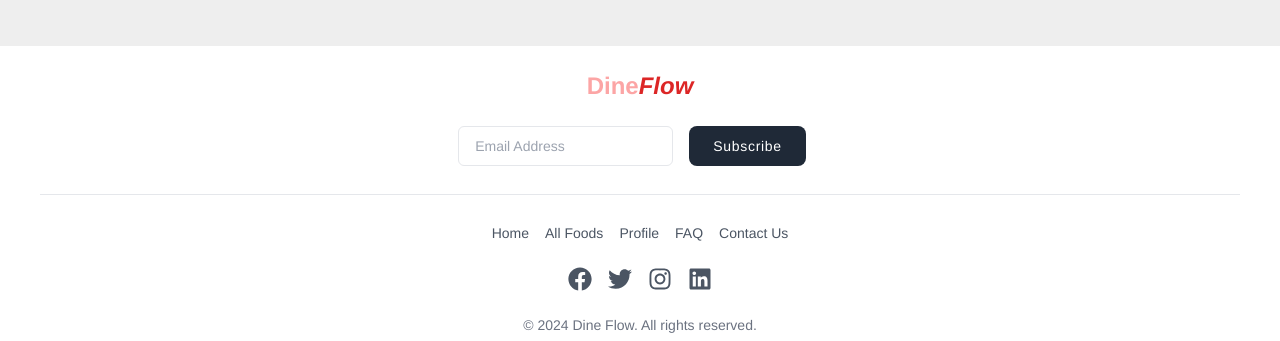
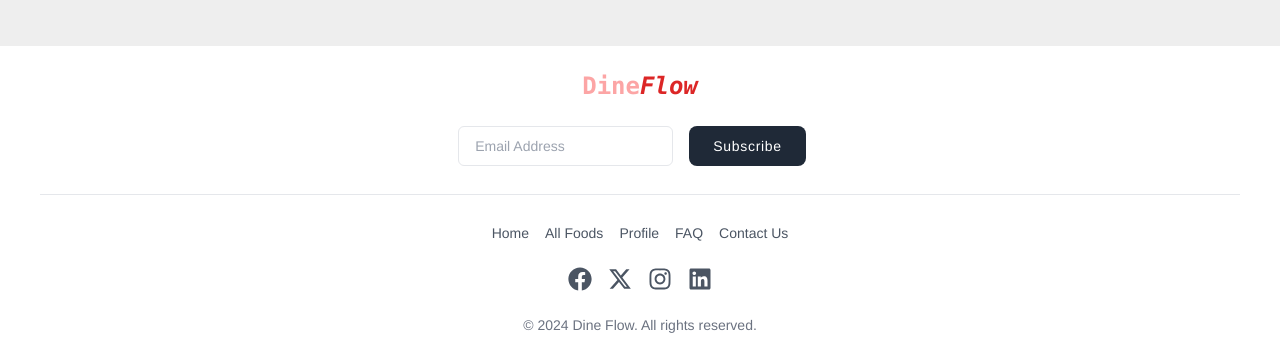
Before and after one commit to Shaon007/Dine-Flow-Client, a React (Vite) app: page /purchase in a window 1280 px wide. Shown: the part 754-1095 px from the top of the page. Built offline with nearby package versions, Linux system fonts and the light colour scheme; no server answers.

Commit message:
fixed twitter logo

```diff
--- a/package.json
+++ b/package.json
@@ -10,6 +10,7 @@
     "preview": "vite preview"
   },
   "dependencies": {
+    "@fortawesome/fontawesome-free": "^6.7.2",
     "axios": "^1.7.9",
     "firebase": "^11.1.0",
     "localforage": "^1.10.0",
--- a/src/Component/Footer.jsx
+++ b/src/Component/Footer.jsx
@@ -1,7 +1,7 @@
 import React, { useState } from "react";
 import { Link } from "react-router-dom";
 import { FaFacebook, FaTwitter, FaInstagram, FaLinkedin } from "react-icons/fa";
-
+import { FaXTwitter } from "react-icons/fa6";
 const Footer = () => {
   const [email, setEmail] = useState("");
   const [isModalOpen, setIsModalOpen] = useState(false);
@@ -26,7 +26,7 @@ const Footer = () => {
       <footer className=" max-w-[1600px] mx-auto flex justify-center px-4 text-gray-800 ">
         <div className="container  px-6 py-6 ">
           <Link to='/' className="flex justify-center text-white">
-            <h2 className="text-red-300 text-2xl font-semibold">Dine<span className="font-semibold text-2xl italic text-red-600  ">Flow</span></h2>
+            <h2 className="text-red-300 text-2xl font-mono font-semibold">Dine<span className="font-semibold text-2xl italic font-mono text-red-600  ">Flow</span></h2>
           </Link>
 
           <div className="flex flex-col justify-center mx-auto mt-6 space-y-3 md:space-y-0 md:flex-row">
@@ -100,7 +100,7 @@ const Footer = () => {
               rel="noopener noreferrer"
               className="text-gray-600 hover:text-blue-500"
             >
-              <FaTwitter size={24} />
+              <FaXTwitter size={24} />
             </a>
             <a
               href="https://instagram.com"
```
Also changed, not shown: 1 other file (tests, documents, lock files or other folders).
